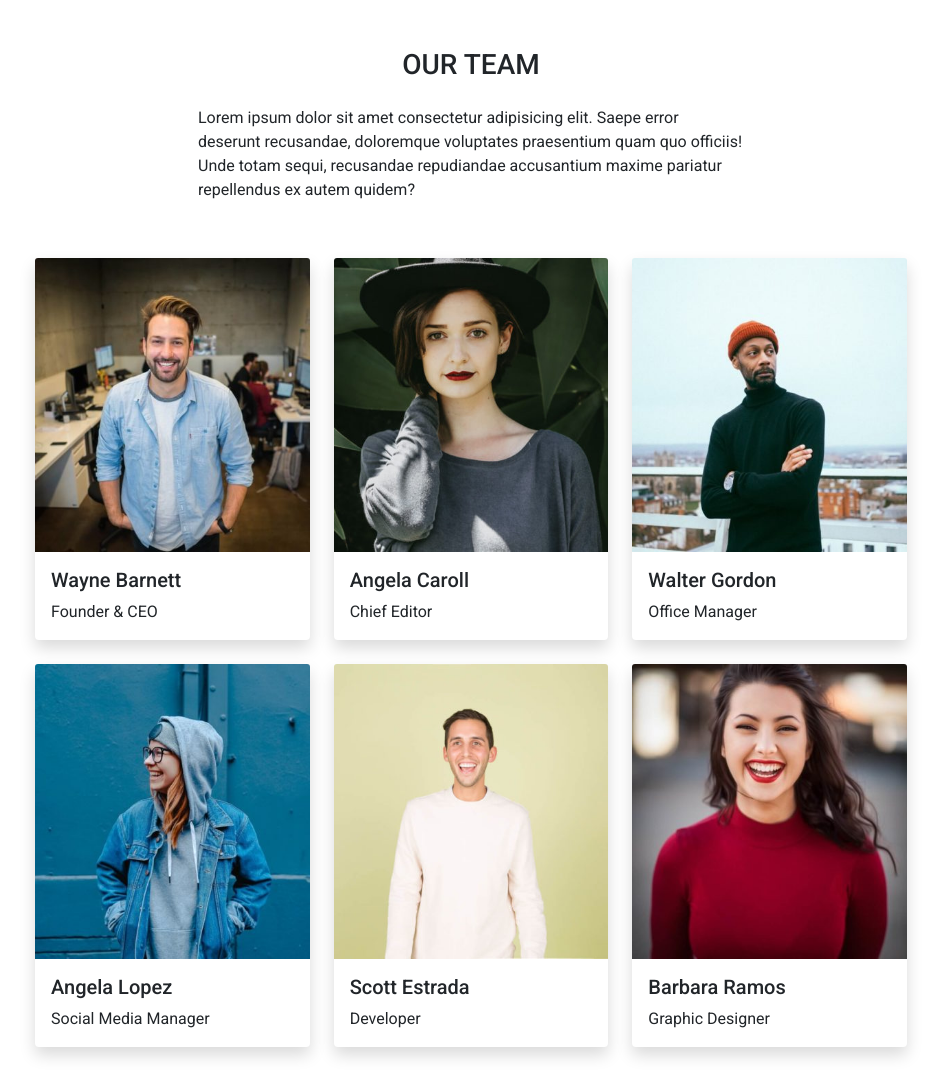
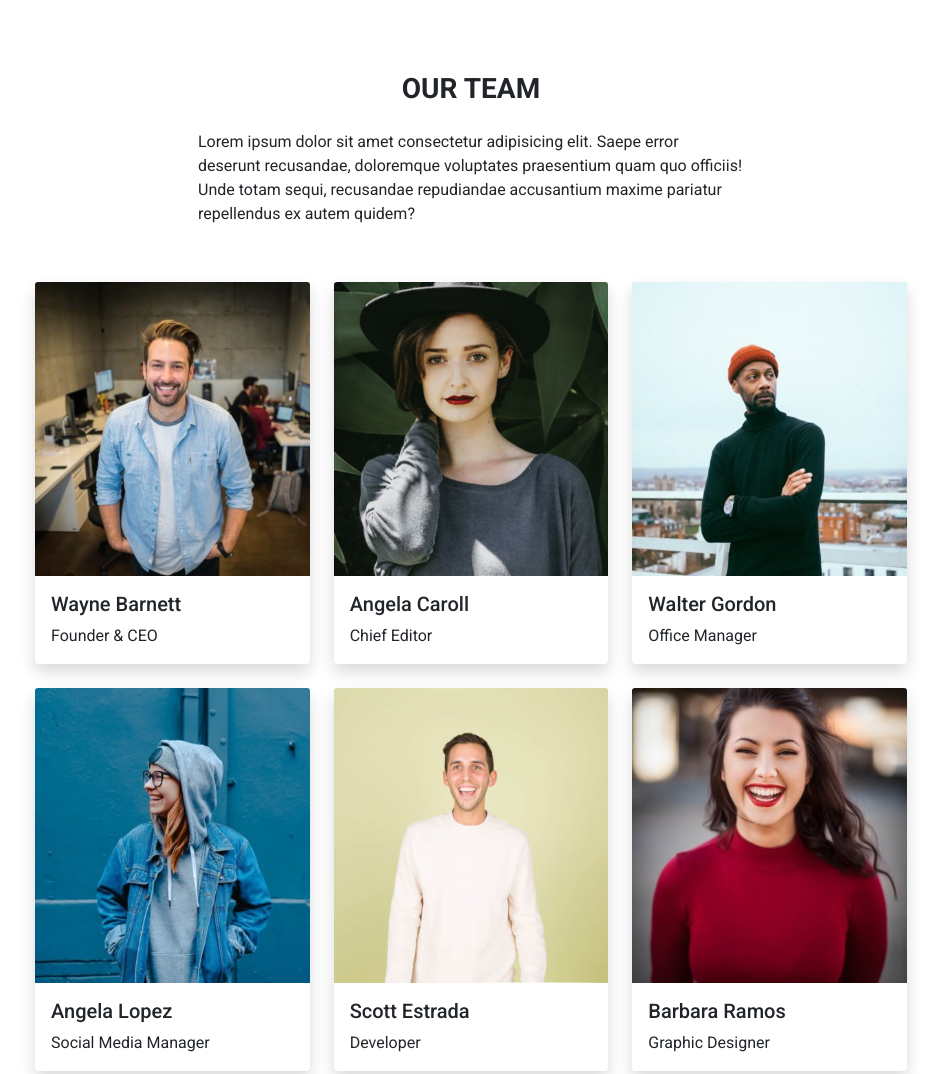
Before and after one commit to patriciabrsk/js-our-team, a plain HTML site: page index.html in a window 1280 px wide. Shown: the top 1074 px of the page, without its empty margins (169-1110 px from the left). Drawn offline with nearby package versions, Linux system fonts and the light colour scheme.

Commit message:
all done \(with bonus\)

```diff
--- a/index.html
+++ b/index.html
@@ -15,9 +15,9 @@
 </head>
 <body>
     <main class="container">
-        <div class="row align-items-center justify-content-center">
-            <div class="col-6 flex-column align-items-center d-flex pt-5">
-                <h3 class="text-uppercase mb-4">OUR TEAM</h3>
+        <div class="row align-items-center mt-5 justify-content-center">
+            <div class="col-6 flex-column align-items-center mt-4 d-flex">
+                <h3 class="text-uppercase fw-bold mb-4">OUR TEAM</h3>
                 <p>Lorem ipsum dolor sit amet consectetur adipisicing elit. Saepe error deserunt recusandae, doloremque voluptates praesentium quam quo officiis! Unde totam sequi, recusandae repudiandae accusantium maxime pariatur repellendus ex autem quidem?</p>
             </div>
         </div>
@@ -36,7 +36,7 @@
                 <label for="input-age" class="text-uppercase"></label>
                 <input type="text" class="form-control rounded-pill" id="input-image" placeholder="Image" required>
             </div>
-            <div class="col-5 text-center py-2 flex-column align-items-center d-flex">
+            <div class="col-5 text-center py-2 flex-column mb-4 align-items-center d-flex">
                 <button id="submit" class="btn btn-outline-dark rounded-pill text-uppercase mb-4">Add</button>
             </div>
         </form>
```
